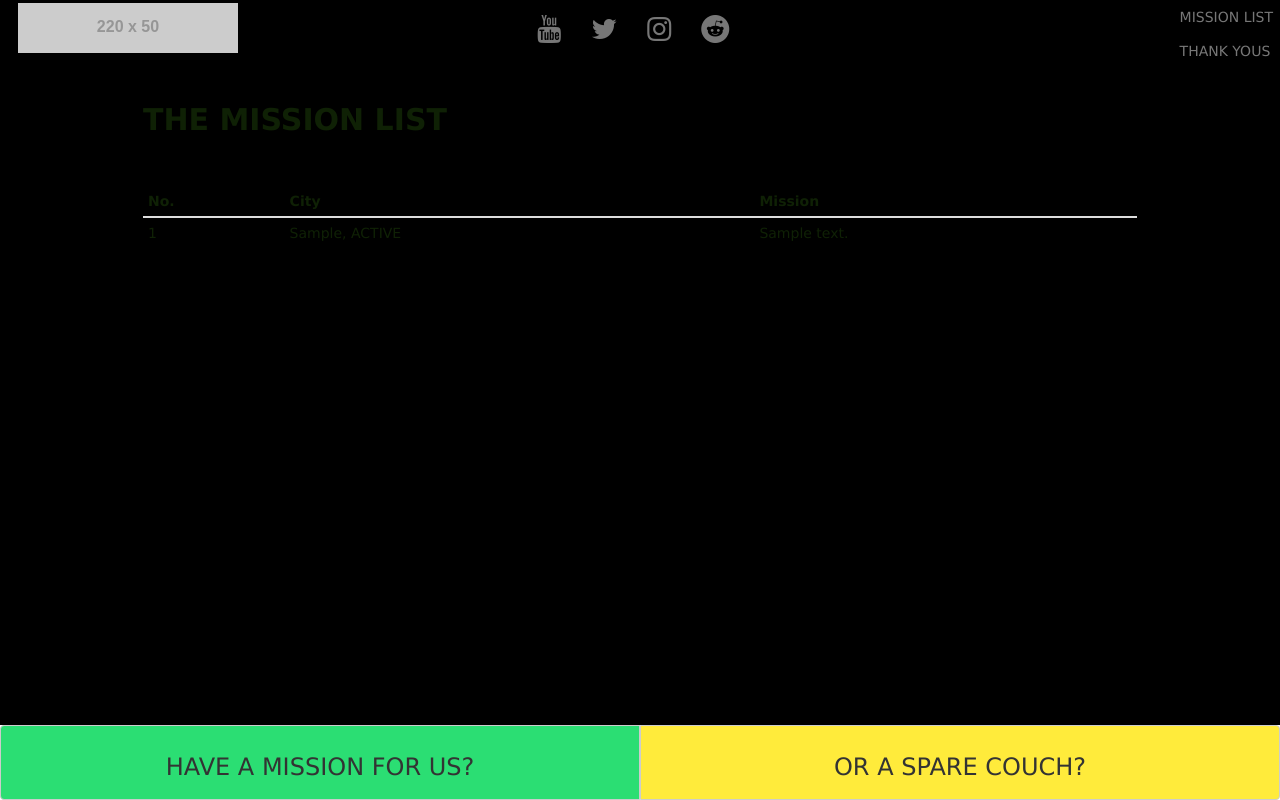
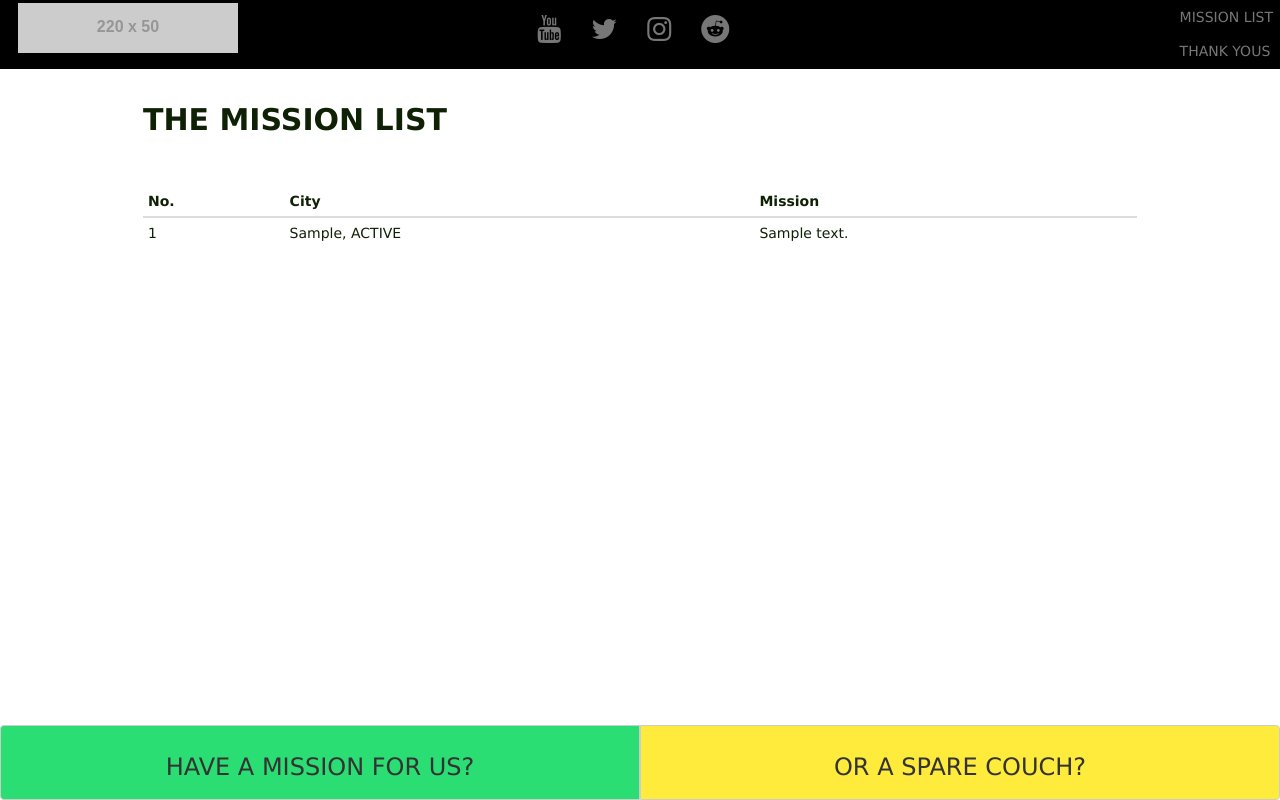
Before and after one commit to mendoncakr/InternetAdventureClub, a Django app: page /thelist/ in a window 1280 px wide. Run offline with Django 3.2, Linux system fonts and the light colour scheme; tables that the repository leaves empty hold one stand-in row (values such as "Sample post"); grey boxes labelled with a size stand in for pictures from a placeholder-image service; some libraries are stand-ins or nearby versions.

Commit message:
removes black body color

```diff
--- a/static/css/main.css
+++ b/static/css/main.css
@@ -15,7 +15,7 @@ html, body {
   height: 95%;
   padding-top: 35px;
   font-family: Verdana;
-  background-color: black;
+  /*background-color: black;*/
   color: #0F2105;
 }
 
```
